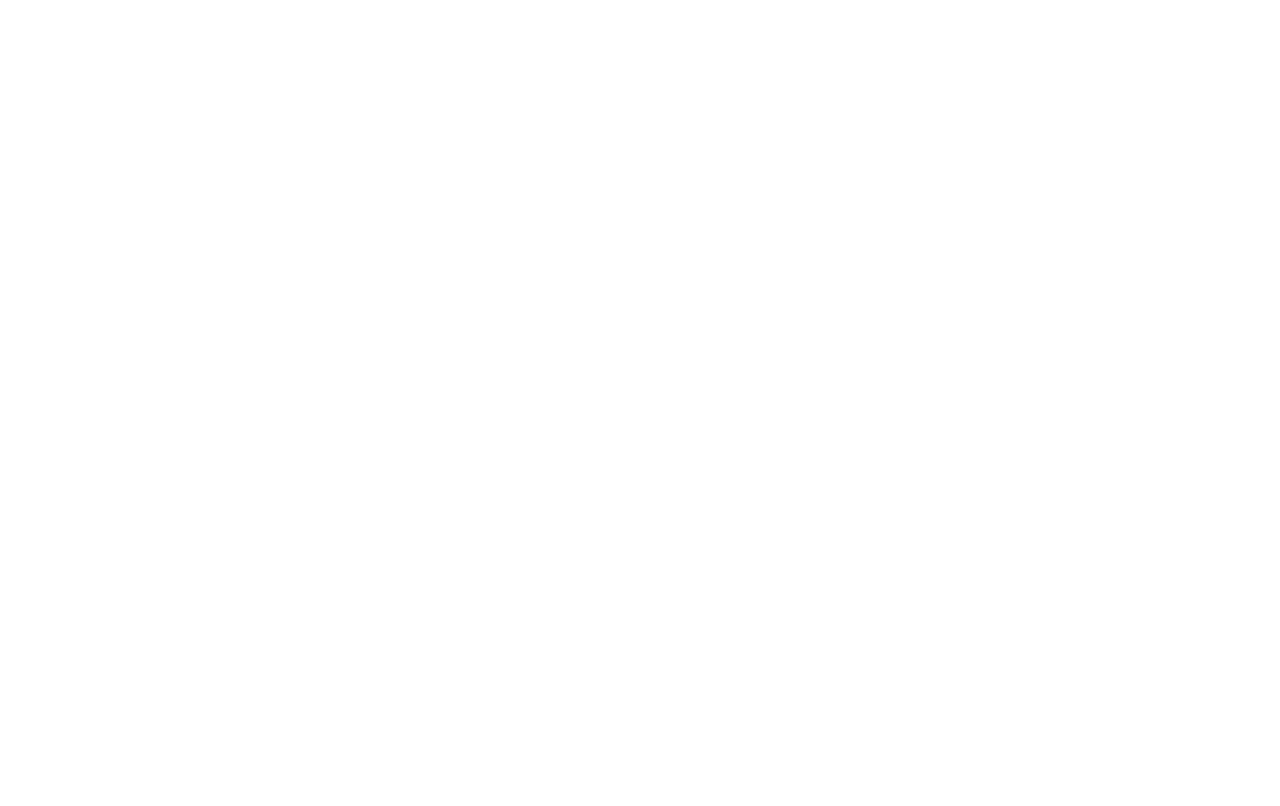
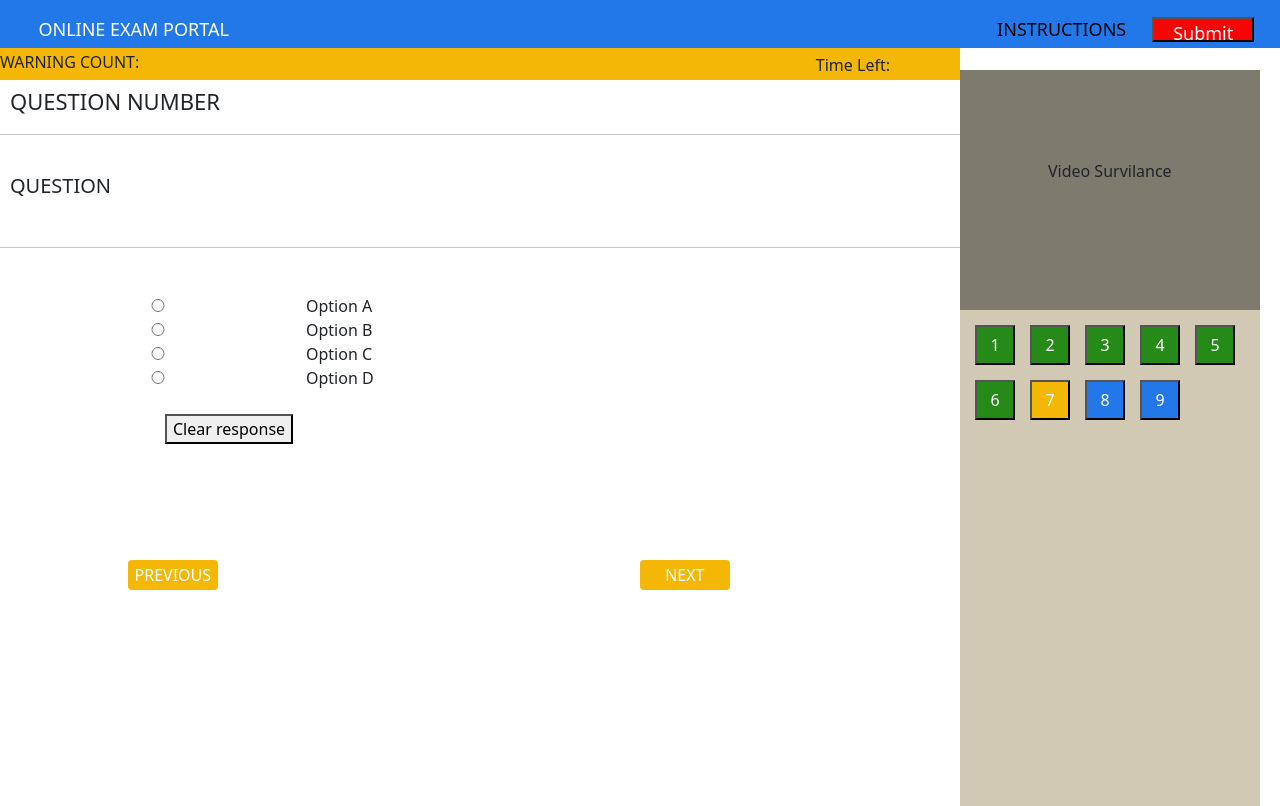
Before and after one commit to dheerajchakkz27/AOEP, an Angular app in the folder client/: page /exampage in a window 1280 px wide. Before the commit this address led to /. Built offline with nearby package versions, Linux system fonts and the light colour scheme.

Commit message:
Student exam page angular added

```diff
--- a/client/src/app/app-routing.module.ts
+++ b/client/src/app/app-routing.module.ts
@@ -1,3 +1,4 @@
+import { StudentExamPageComponent } from './student-exam-page/student-exam-page.component';
 import { StudentPhotoAudioComponent } from './student-photo-audio/student-photo-audio.component';
 import { StudentInstructionComponent } from './student-instruction/student-instruction.component';
 import { StudentDetailComponent } from './student-detail/student-detail.component';
@@ -22,7 +23,8 @@
       {path:"studentdashboard",component:StudentDashboardComponent},
       {path:"studentdetail",component:StudentDetailComponent},
       {path:"studentinstruction",component:StudentInstructionComponent},
-      {path:"photoaudio",component:StudentPhotoAudioComponent}
+      {path:"photoaudio",component:StudentPhotoAudioComponent},
+      {path:"exampage",component:StudentExamPageComponent}
     ]
   }
 ];
--- a/client/src/app/app.module.ts
+++ b/client/src/app/app.module.ts
@@ -13,6 +13,7 @@
 import { StudentDetailComponent } from './student-detail/student-detail.component';
 import { StudentInstructionComponent } from './student-instruction/student-instruction.component';
 import { StudentPhotoAudioComponent } from './student-photo-audio/student-photo-audio.component';
+import { StudentExamPageComponent } from './student-exam-page/student-exam-page.component';
 
 @NgModule({
   declarations: [
@@ -26,7 +27,8 @@
     StudentDashboardComponent,
     StudentDetailComponent,
     StudentInstructionComponent,
-    StudentPhotoAudioComponent
+    StudentPhotoAudioComponent,
+    StudentExamPageComponent
   ],
   imports: [
     BrowserModule,
--- /dev/null
+++ b/client/src/app/student-exam-page/student-exam-page.component.css
@@ -0,0 +1,138 @@
+.navbar {
+  background-color: #2277e9;
+  color: white;
+  padding-left: 3vw;
+  height: 6vh;
+  padding-top: 2vh;
+  padding-right: 2vw;
+  font-size: large;
+}
+.submitbtn {
+  /* padding: 2px;*/
+  height: 25px;
+  width: 8vw;
+  background-color: #f50505;
+  color: white;
+  float: right;
+}
+
+.submitbtn:hover {
+  transform: scale(1.25);
+}
+
+.instn {
+  display: inline-block;
+  color: black;
+  text-decoration: none;
+  margin-left: 58vw;
+}
+
+.exam {
+  width: 75vw;
+}
+.tlwc {
+  background-color: #f5b705;
+  height: 4vh;
+  padding-top: 2px;
+}
+.tl {
+  float: right;
+  position: relative;
+  right: 70px;
+  top: 3px;
+}
+.qno {
+  padding-top: 5px;
+  padding-left: 10px;
+  font-size: 22px;
+}
+.qn {
+  font-size: 20px;
+  padding-top: 20px;
+  padding-bottom: 30px;
+  padding-left: 10px;
+}
+.optn {
+  padding-top: 30px;
+  padding-left: 10px;
+  width: 380px;
+}
+
+.prev {
+  height: 30px;
+  color: white;
+  width: 7vw;
+  background-color: #f5b705;
+  border-radius: 4px;
+  position: absolute;
+  left: 10vw;
+  top: 70vh;
+  border: none;
+}
+.next {
+  height: 30px;
+  color: white;
+  width: 7vw;
+  background-color: #f5b705;
+  border-radius: 4px;
+  position: absolute;
+  left: 50vw;
+  top: 70vh;
+  border: none;
+}
+.rs {
+  position: absolute;
+  left: 75vw;
+  top: 8.7vh;
+  width: 23.4vw;
+}
+.vs {
+  height: 30vh;
+  background-color: #7e7a6e;
+  text-align: center;
+}
+.vtxt {
+  padding-top: 30%;
+}
+.ql {
+  background-color: #d1c9b3;
+  height: 62vh;
+}
+/* .qt{
+    height:50vh ;
+    width:20vw;
+    position: absolute;
+    top:44vh;
+    left: 77.5vw;
+    border: solid 1px black;
+    background-color: white;
+} */
+.qb {
+  margin-left: 15px;
+  margin-top: 15px;
+  color: white;
+  background-color: #268a18;
+  height: 40px;
+  width: 40px;
+}
+
+.qbc {
+  margin-left: 15px;
+  margin-top: 15px;
+  color: white;
+  background-color: #f5b705;
+  height: 40px;
+  width: 40px;
+}
+
+.qbw {
+  margin-left: 15px;
+  margin-top: 15px;
+  color: white;
+  background-color: #2277e9;
+  height: 40px;
+  width: 40px;
+}
+.clear {
+  margin-left: 155px;
+}
--- /dev/null
+++ b/client/src/app/student-exam-page/student-exam-page.component.html
@@ -0,0 +1,55 @@
+<div class='navbar'>
+    ONLINE EXAM PORTAL
+ <a class="instn" href="ABC" >INSTRUCTIONS</a>
+ <button class="submitbtn">Submit</button>
+</div>
+<div class="exam">
+    <div class="tlwc">
+        WARNING COUNT:
+        <div class="tl">Time Left:&emsp;&emsp;&emsp;&emsp;&emsp;&emsp;&emsp;&emsp;</div>
+    </div>
+    <div class="qno">
+
+        QUESTION NUMBER<br>
+    </div>
+    <hr>
+    <div class="qn">
+        QUESTION
+    </div>
+    <hr>
+    <div class="optn">
+        <form>
+        <!-- <label for="type">TEST TYPE:&emsp;&emsp;&emsp;&nbsp;</label>&emsp; -->
+        <input type="radio" id="op1" name="test " value="Option A">
+        <label for="MCQ">Option A</label>
+        <input type="radio" id="Op2" name="test " value="Option B">
+        <label for="One word">Option B</label> <br>
+        <input type="radio" id="op3" name="test " value="Option C">
+        <label for="Subjective">Option C</label><br>
+        <input type="radio" id="op4" name="test " value="Option D">
+        <label for="MCQ">Option D</label><br><br>
+        <button class="clear">Clear response</button>
+
+
+        </form>
+    </div>
+    <button type="button" class="prev">PREVIOUS</button>
+    <button type="button" class="next">NEXT</button>
+
+</div>
+<div class="rs">
+    <div class="vs">
+       <div class="vtxt">Video Survilance</div>
+    </div>
+    <div class="ql">
+        <button type="button" class="qb">1</button>
+        <button type="button" class="qb">2</button>
+        <button type="button" class="qb">3</button>
+        <button type="button" class="qb">4</button>
+        <button type="button" class="qb">5</button>
+        <button type="button" class="qb">6</button>
+        <button type="button" class="qbc">7</button>
+        <button type="button" class="qbw">8</button>
+        <button type="button" class="qbw">9</button>
+    </div>
+</div>
--- /dev/null
+++ b/client/src/app/student-exam-page/student-exam-page.component.ts
@@ -0,0 +1,15 @@
+import { Component, OnInit } from '@angular/core';
+
+@Component({
+  selector: 'app-student-exam-page',
+  templateUrl: './student-exam-page.component.html',
+  styleUrls: ['./student-exam-page.component.css']
+})
+export class StudentExamPageComponent implements OnInit {
+
+  constructor() { }
+
+  ngOnInit(): void {
+  }
+
+}
```
Also changed, not shown: 1 other file (tests, documents, lock files or other folders).
